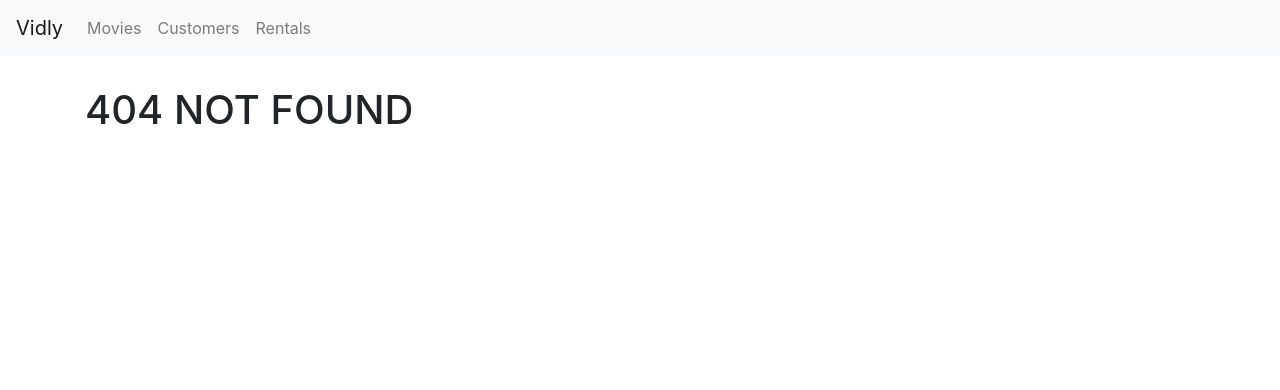
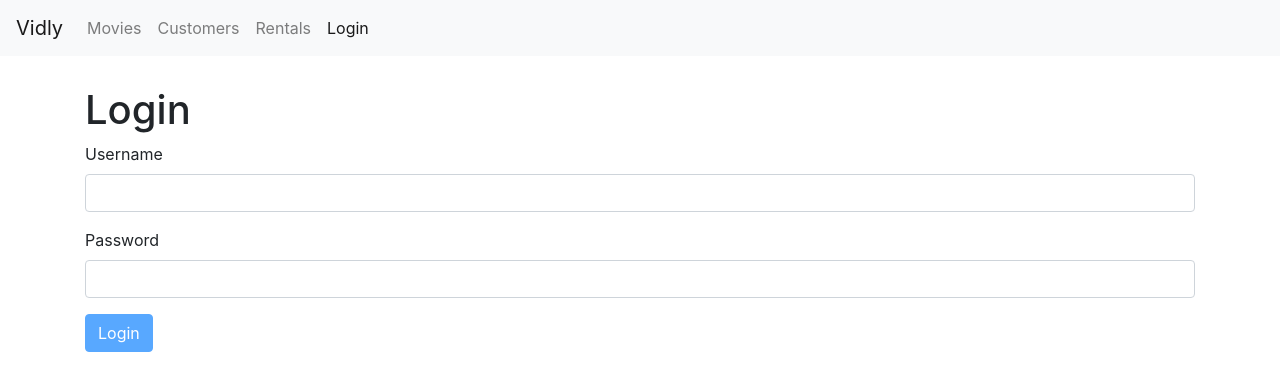
Before and after one commit to nischalll/Vidly-app, a React (Create React App) app: page /login in a window 1280 px wide. Before the commit this address led to /not-found. Shown: the top 390 px of the page. Built offline with nearby package versions, Linux system fonts and the light colour scheme.

Commit message:
loginForm before extracting reusable component

```diff
--- a/package.json
+++ b/package.json
@@ -8,6 +8,7 @@
     "@testing-library/user-event": "^12.1.10",
     "bootstrap": "^4.6.0",
     "font-awesome": "^4.7.0",
+    "joi-browser": "^13.4.0",
     "jquery": "^3.6.0",
     "lodash": "^4.17.21",
     "popper.js": "^1.16.1",
--- a/src/App.js
+++ b/src/App.js
@@ -7,6 +7,7 @@
 import Customers from './components/customers';
 import React from "react";
 import MovieForm from './components/movieForm';
+import LoginForm from './components/login';
 
 function App() {
   return (
@@ -14,6 +15,7 @@
     <NavBar/>
     <main className="container my-3">
       <Switch>
+      <Route  path="/login" component={LoginForm}></Route>
       <Route  path="/movies/:id" component={MovieForm}></Route>
       <Route  path="/movies" component={Movies}></Route>
       <Route path="/customers" component={Customers}></Route>
--- /dev/null
+++ b/src/components/common/input.jsx
@@ -0,0 +1,21 @@
+import React from "react";
+
+const Input = ({name, label, value, error, onChange}) => {
+  return (
+    <div className="form-group">
+      <label htmlFor={name}>{label}</label>
+      <input
+        value={value}
+        onChange={onChange}
+        id={name}
+        name={name}
+        type="text"
+        className="form-control"
+      />
+      {error && <div className="alert alert-danger">{error}</div>}
+    </div>
+
+  );
+};
+
+export default Input;
--- /dev/null
+++ b/src/components/login.jsx
@@ -0,0 +1,85 @@
+import React from "react";
+import Input from "./common/input";
+import Joi from "joi-browser";
+
+class LoginForm extends React.Component {
+  state = {
+    account: { username: "", password: "" },
+    errors: {},
+  };
+
+  schema = {
+    username: Joi.string().required().label("Username"),
+    password: Joi.string().required().label("Password"),
+  };
+
+  validate = () => {
+    const options = { abortEarly: false };
+    const { error } = Joi.validate(this.state.account, this.schema, options);
+    if (!error) return null;
+
+    const errors = {};
+    for (let item of error.details) errors[item.path[0]] = item.message;
+    return errors;
+  };
+
+  validateproperty = ({ name, value }) => {
+    const obj = { [name]: value };
+    const schema = {[name]: this.schema[name]};
+    const {error} =Joi.validate(obj, schema);
+    return error? error.details[0].message : null;
+  };
+
+  handleSubmit = (e) => {
+    e.preventDefault();
+
+    const errors = this.validate();
+    console.log(errors);
+    this.setState({ errors: errors || {} });
+    if (errors) return;
+
+    //call server
+    console.log("submitted");
+  };
+
+  handleChange = ({ currentTarget: input }) => {
+    const errors = { ...this.state.errors };
+    const errorMessage = this.validateproperty(input);
+    if (errorMessage) errors[input.name] = errorMessage;
+    else delete errors[input.name];
+
+    const account = { ...this.state.account };
+    account[input.name] = input.value;
+    this.setState({ account, errors });
+  };
+
+  render() {
+    const { account, errors } = this.state;
+    return (
+      <div>
+        <h1>Login</h1>
+        <form onSubmit={this.handleSubmit}>
+          <Input
+            name="username"
+            value={account.username}
+            label="Username"
+            onChange={this.handleChange}
+            error={errors.username}
+          />
+          <Input
+            name="password"
+            value={account.password}
+            label="Password"
+            onChange={this.handleChange}
+            error={errors.password}
+          />
+          <button
+          disabled={this.validate()}
+          className="btn btn-primary">Login</button>
+        </form>
+      </div>
+    );
+  }
+}
+
+export default LoginForm;
--- a/src/components/navbar.jsx
+++ b/src/components/navbar.jsx
@@ -35,7 +35,11 @@
               Rentals
             </NavLink>
           </li>
-
+          <li className="nav-item">
+            <NavLink className="nav-link" to="/login">
+              Login
+            </NavLink>
+          </li>
         </ul>
       </div>
     </nav>
--- a/src/index.js
+++ b/src/index.js
@@ -9,11 +9,11 @@
 import "font-awesome/css/font-awesome.css";
 
 ReactDOM.render(
-  <React.StrictMode>
+  <React.Fragment>
     <BrowserRouter>
       <App />
     </BrowserRouter>
-  </React.StrictMode>,
+  </React.Fragment>,
   document.getElementById("root")
 );
 
```
Also changed, not shown: 1 other file (tests, documents, lock files or other folders).
